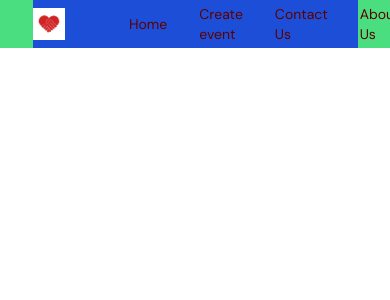
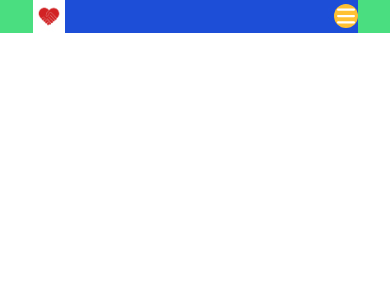
Before and after one commit to MykolaMuts/Kindness-frontend, a React (Vite) app: page / in a window 390 px wide. Shown: the top 300 px of the page. Built offline with nearby package versions, Linux system fonts and the light colour scheme.

Commit message:
Add hook `useMediaQuery`

```diff
--- a/src/components/Navbar/Navbar.tsx
+++ b/src/components/Navbar/Navbar.tsx
@@ -3,16 +3,20 @@ import "./Navbar.scss";
 // import { BeakerIcon } from '@heroicons/react/24/solid'
 import Logo from '@/assets/Logo.jpg'
 import Link from "./Link.tsx";
+import {SelectedPages} from "../../App.constants.tsx";
+import useMediaQuery from "../../hooks/useMediaQuery.ts";
+import {Bars3Icon} from "@heroicons/react/16/solid";
 
 type Props = {
-  selectedPage: string;
-  setSelectedPage: (page: string) => void;
+  selectedPage: SelectedPages;
+  setSelectedPage: (page: SelectedPages) => void;
 }
 
 const Navbar =
   ({selectedPage, setSelectedPage}: Props) => {
 
     const flexBetween = "flex items-center justify-between";
+    const isAboveMediumSize = useMediaQuery("(min-width: 1060px)");
 
     return <nav>
 
@@ -23,14 +27,17 @@ const Navbar =
             {/*Left side*/}
             <img alt="Logo" src={Logo} className="responsive-image"/>
 
-            {/*Right side*/}
+            {isAboveMediumSize ? (
+              // Full Screen
+              <div className={`${flexBetween} w-full`}>
+                {/*Central side*/}
                 <div className={`${flexBetween} w-full gap-8 text-sm`}>
+
                   <Link
                     page="Home"
                     selectedPage={selectedPage}
                     setSelectedPage={setSelectedPage}
                   />
-
 
                   <Link
                     page="Create event"
@@ -38,31 +45,41 @@ const Navbar =
                     setSelectedPage={setSelectedPage}
                   />
 
-
                   <Link
                     page="Contact Us"
                     selectedPage={selectedPage}
                     setSelectedPage={setSelectedPage}
                   />
 
-
                   <Link
                     page="About Us"
                     selectedPage={selectedPage}
                     setSelectedPage={setSelectedPage}
                   />
-
                 </div>
 
+                {/*Right Side*/}
                 <div className={`${flexBetween} gap-8 bg-amber-400`}>
                   <p>Login</p>
                   <p>Sign in</p>
                 </div>
+              </div>
+
+
+              // Mobile Screen
+            ) : <button
+              className="rounded-full bg-secondary-500"
+              onClick={() => {
+                setIsMenuToggled
+              }}
+            >
+              <Bars3Icon className="h-6 w-6 text-white"/>
+            </button>}
+
 
           </div>
 
         </div>
-
       </div>
     </nav>
 
--- /dev/null
+++ b/src/hooks/useMediaQuery.ts
@@ -0,0 +1,19 @@
+import { useState, useEffect } from "react";
+
+const useMediaQuery = (query: string) => {
+  const [matches, setMatches] = useState(false);
+
+  useEffect(() => {
+    const media = window.matchMedia(query);
+    if (media.matches !== matches) {
+      setMatches(media.matches);
+    }
+    const listener = () => setMatches(media.matches);
+    window.addEventListener("resize", listener);
+    return () => window.removeEventListener("resize", listener);
+  }, [matches, query]);
+
+  return matches;
+};
+
+export default useMediaQuery;
```
Lines whose indentation alone changed are shown as unchanged.
